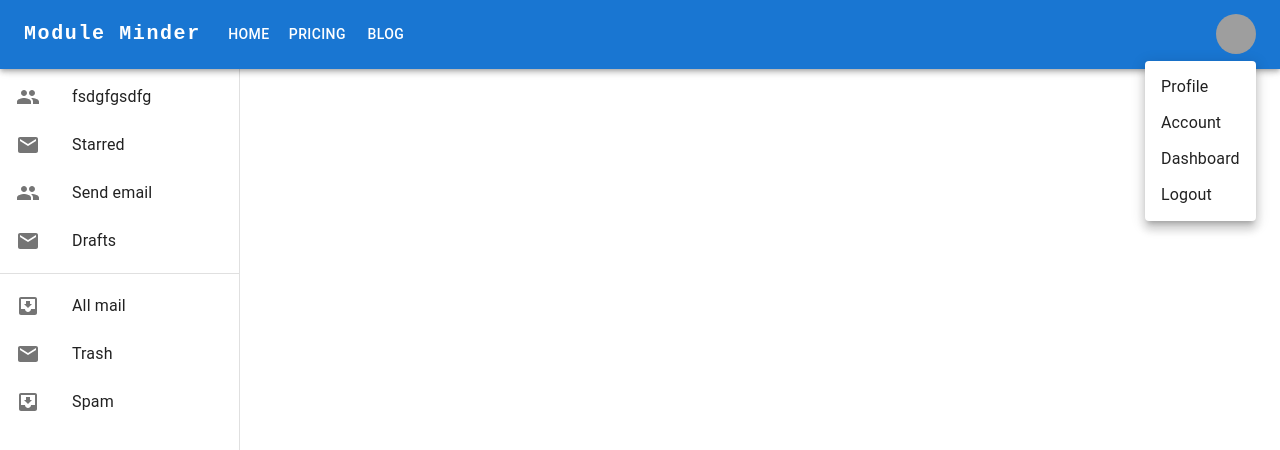
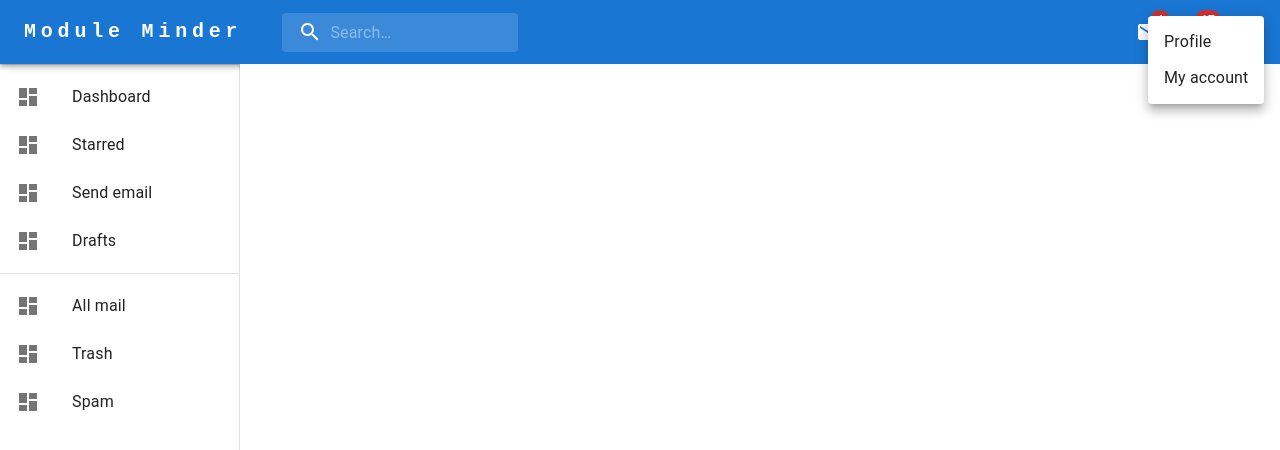
Before and after one commit to ITPM-JUN-WE-06/PMMS_frontend, a Next.js app: page / in a window 1280 px wide. Both pictures are taken after a click on the button "account of current user". Shown: the top 450 px of the page. Built offline with nearby package versions, Linux system fonts and the light colour scheme; grey boxes are pictures that could not be loaded.

Commit message:
implement the nav bar and sidebar

```diff
--- a/app/components/navbar.tsx
+++ b/app/components/navbar.tsx
@@ -1,110 +1,176 @@
+"use client"
 import * as React from 'react';
+import { styled, alpha } from '@mui/material/styles';
 import AppBar from '@mui/material/AppBar';
 import Box from '@mui/material/Box';
 import Toolbar from '@mui/material/Toolbar';
 import IconButton from '@mui/material/IconButton';
 import Typography from '@mui/material/Typography';
+import InputBase from '@mui/material/InputBase';
+import Badge from '@mui/material/Badge';
+import MenuItem from '@mui/material/MenuItem';
 import Menu from '@mui/material/Menu';
 import MenuIcon from '@mui/icons-material/Menu';
-import Container from '@mui/material/Container';
-import Avatar from '@mui/material/Avatar';
-import Button from '@mui/material/Button';
-import Tooltip from '@mui/material/Tooltip';
-import MenuItem from '@mui/material/MenuItem';
-import AdbIcon from '@mui/icons-material/Adb';
+import SearchIcon from '@mui/icons-material/Search';
+import AccountCircle from '@mui/icons-material/AccountCircle';
+import MailIcon from '@mui/icons-material/Mail';
+import NotificationsIcon from '@mui/icons-material/Notifications';
+import MoreIcon from '@mui/icons-material/MoreVert';
+import SchoolIcon from '@mui/icons-material/School';
 
-const pages = ['Home', 'Pricing', 'Blog'];
-const settings = ['Profile', 'Account', 'Dashboard', 'Logout'];
+const Search = styled('div')(({ theme }) => ({
+  position: 'relative',
+  borderRadius: theme.shape.borderRadius,
+  backgroundColor: alpha(theme.palette.common.white, 0.15),
+  '&:hover': {
+    backgroundColor: alpha(theme.palette.common.white, 0.25),
+  },
+  marginRight: theme.spacing(2),
+  marginLeft: 0,
+  width: '100%',
+  [theme.breakpoints.up('sm')]: {
+    marginLeft: theme.spacing(3),
+    width: 'auto',
+  },
+}));
 
-function ResponsiveAppBar() {
-  const [anchorElNav, setAnchorElNav] = React.useState<null | HTMLElement>(null);
-  const [anchorElUser, setAnchorElUser] = React.useState<null | HTMLElement>(null);
+const SearchIconWrapper = styled('div')(({ theme }) => ({
+  padding: theme.spacing(0, 2),
+  height: '100%',
+  position: 'absolute',
+  pointerEvents: 'none',
+  display: 'flex',
+  alignItems: 'center',
+  justifyContent: 'center',
+}));
 
-  const handleOpenNavMenu = (event: React.MouseEvent<HTMLElement>) => {
-    setAnchorElNav(event.currentTarget);
-  };
-  const handleOpenUserMenu = (event: React.MouseEvent<HTMLElement>) => {
-    setAnchorElUser(event.currentTarget);
+const StyledInputBase = styled(InputBase)(({ theme }) => ({
+  color: 'inherit',
+  '& .MuiInputBase-input': {
+    padding: theme.spacing(1, 1, 1, 0),
+    // vertical padding + font size from searchIcon
+    paddingLeft: `calc(1em + ${theme.spacing(4)})`,
+    transition: theme.transitions.create('width'),
+    width: '100%',
+    [theme.breakpoints.up('md')]: {
+      width: '20ch',
+    },
+  },
+}));
+
+export default function PrimarySearchAppBar() {
+  const [anchorEl, setAnchorEl] = React.useState<null | HTMLElement>(null);
+  const [mobileMoreAnchorEl, setMobileMoreAnchorEl] =
+    React.useState<null | HTMLElement>(null);
+
+  const isMenuOpen = Boolean(anchorEl);
+  const isMobileMenuOpen = Boolean(mobileMoreAnchorEl);
+
+  const handleProfileMenuOpen = (event: React.MouseEvent<HTMLElement>) => {
+    setAnchorEl(event.currentTarget);
   };
 
-  const handleCloseNavMenu = () => {
-    setAnchorElNav(null);
+  const handleMobileMenuClose = () => {
+    setMobileMoreAnchorEl(null);
   };
 
-  const handleCloseUserMenu = () => {
-    setAnchorElUser(null);
+  const handleMenuClose = () => {
+    setAnchorEl(null);
+    handleMobileMenuClose();
   };
 
-  return (
-    <AppBar position="static">
-      <Container maxWidth="xl">
-        <Toolbar disableGutters>
-          {/* <AdbIcon sx={{ display: { xs: 'none', md: 'flex' }, mr: 1 }} /> */}
-          <Typography
-            variant="h6"
-            noWrap
-            component="a"
-            href=""
-            sx={{
-              mr: 2,
-              display: { xs: 'none', md: 'flex' },
-              fontFamily: 'monospace',
-              fontWeight: 700,
-              letterSpacing: '.1rem',
-              color: 'inherit',
-              textDecoration: 'none',
-              textAlign: 'center',
+  const handleMobileMenuOpen = (event: React.MouseEvent<HTMLElement>) => {
+    setMobileMoreAnchorEl(event.currentTarget);
+  };
+
+  const menuId = 'primary-search-account-menu';
+  const renderMenu = (
+    <Menu
+      anchorEl={anchorEl}
+      anchorOrigin={{
+        vertical: 'top',
+        horizontal: 'right',
       }}
+      id={menuId}
+      keepMounted
+      transformOrigin={{
+        vertical: 'top',
+        horizontal: 'right',
+      }}
+      open={isMenuOpen}
+      onClose={handleMenuClose}
     >
-            Module Minder
-          </Typography>
+      <MenuItem onClick={handleMenuClose}>Profile</MenuItem>
+      <MenuItem onClick={handleMenuClose}>My account</MenuItem>
+    </Menu>
+  );
 
-          <Box sx={{ flexGrow: 1, display: { xs: 'flex', md: 'none' } }}>
+  const mobileMenuId = 'primary-search-account-menu-mobile';
+  const renderMobileMenu = (
+    <Menu
+      anchorEl={mobileMoreAnchorEl}
+      anchorOrigin={{
+        vertical: 'top',
+        horizontal: 'right',
+      }}
+      id={mobileMenuId}
+      keepMounted
+      transformOrigin={{
+        vertical: 'top',
+        horizontal: 'right',
+      }}
+      open={isMobileMenuOpen}
+      onClose={handleMobileMenuClose}
+    >
+      <MenuItem>
+        <IconButton size="large" aria-label="show 4 new mails" color="inherit">
+          <Badge badgeContent={4} color="error">
+            <MailIcon />
+          </Badge>
+        </IconButton>
+        <p>Messages</p>
+      </MenuItem>
+      <MenuItem>
+        <IconButton
+          size="large"
+          aria-label="show 17 new notifications"
+          color="inherit"
+        >
+          <Badge badgeContent={17} color="error">
+            <NotificationsIcon />
+          </Badge>
+        </IconButton>
+        <p>Notifications</p>
+      </MenuItem>
+      <MenuItem onClick={handleProfileMenuOpen}>
         <IconButton
           size="large"
           aria-label="account of current user"
-              aria-controls="menu-appbar"
+          aria-controls="primary-search-account-menu"
           aria-haspopup="true"
-              onClick={handleOpenNavMenu}
           color="inherit"
         >
-              <MenuIcon />
+          <AccountCircle />
         </IconButton>
-            <Menu
-              id="menu-appbar"
-              anchorEl={anchorElNav}
-              anchorOrigin={{
-                vertical: 'bottom',
-                horizontal: 'left',
-              }}
-              keepMounted
-              transformOrigin={{
-                vertical: 'top',
-                horizontal: 'left',
-              }}
-              open={Boolean(anchorElNav)}
-              onClose={handleCloseNavMenu}
-              sx={{
-                display: { xs: 'block', md: 'none' },
-              }}
-            >
-              {pages.map((page) => (
-                <MenuItem key={page} onClick={handleCloseNavMenu}>
-                  <Typography textAlign="center">{page}</Typography>
+        <p>Profile</p>
       </MenuItem>
-              ))}
     </Menu>
-          </Box>
-          <AdbIcon sx={{ display: { xs: 'flex', md: 'none' }, mr: 1 }} />
+  );
+
+  return (
+    <Box sx={{ flexGrow: 1 }}>
+      <AppBar position="static">
+        <Toolbar>
+        <SchoolIcon sx={{ display: { xs: 'flex', md: 'none' }, mr: 1 }} />
+
           <Typography
-            variant="h5"
+            variant="h6"
             noWrap
             component="a"
             href="#app-bar-with-responsive-menu"
             sx={{
               mr: 2,
-              display: { xs: 'flex', md: 'none' },
-              flexGrow: 1,
+              display: { xs: 'none', md: 'flex' },
               fontFamily: 'monospace',
               fontWeight: 700,
               letterSpacing: '.3rem',
@@ -112,52 +178,61 @@
               textDecoration: 'none',
             }}
           >
-            LOGO
+            Module Minder
           </Typography>
-          <Box sx={{ flexGrow: 1, display: { xs: 'none', md: 'flex' } }}>
-            {pages.map((page) => (
-              <Button
-                key={page}
-                onClick={handleCloseNavMenu}
-                sx={{ my: 2, color: 'white', display: 'block' }}
+          <Search>
+            <SearchIconWrapper>
+              <SearchIcon />
+            </SearchIconWrapper>
+            <StyledInputBase
+              placeholder="Search…"
+              inputProps={{ 'aria-label': 'search' }}
+            />
+          </Search>
+          <Box sx={{ flexGrow: 1 }} />
+          <Box sx={{ display: { xs: 'none', md: 'flex' } }}>
+            <IconButton size="large" aria-label="show 4 new mails" color="inherit">
+              <Badge badgeContent={4} color="error">
+                <MailIcon />
+              </Badge>
+            </IconButton>
+            <IconButton
+              size="large"
+              aria-label="show 17 new notifications"
+              color="inherit"
             >
-                {page}
-              </Button>
-            ))}
+              <Badge badgeContent={17} color="error">
+                <NotificationsIcon />
+              </Badge>
+            </IconButton>
+            <IconButton
+              size="large"
+              edge="end"
+              aria-label="account of current user"
+              aria-controls={menuId}
+              aria-haspopup="true"
+              onClick={handleProfileMenuOpen}
+              color="inherit"
+            >
+              <AccountCircle />
+            </IconButton>
           </Box>
-
-          <Box sx={{ flexGrow: 0 }}>
-            <Tooltip title="Open settings">
-              <IconButton onClick={handleOpenUserMenu} sx={{ p: 0 }}>
-                <Avatar alt="Remy Sharp" src="/static/images/avatar/2.jpg" />
+          <Box sx={{ display: { xs: 'flex', md: 'none' } }}>
+            <IconButton
+              size="large"
+              aria-label="show more"
+              aria-controls={mobileMenuId}
+              aria-haspopup="true"
+              onClick={handleMobileMenuOpen}
+              color="inherit"
+            >
+              <MoreIcon />
             </IconButton>
-            </Tooltip>
-            <Menu
-              sx={{ mt: '45px' }}
-              id="menu-appbar"
-              anchorEl={anchorElUser}
-              anchorOrigin={{
-                vertical: 'top',
-                horizontal: 'right',
-              }}
-              keepMounted
-              transformOrigin={{
-                vertical: 'top',
-                horizontal: 'right',
-              }}
-              open={Boolean(anchorElUser)}
-              onClose={handleCloseUserMenu}
-            >
-              {settings.map((setting) => (
-                <MenuItem key={setting} onClick={handleCloseUserMenu}>
-                  <Typography textAlign="center">{setting}</Typography>
-                </MenuItem>
-              ))}
-            </Menu>
           </Box>
         </Toolbar>
-      </Container>
       </AppBar>
+      {renderMobileMenu}
+      {renderMenu}
+    </Box>
   );
 }
-export default ResponsiveAppBar;
--- a/app/components/sidebar.jsx
+++ b/app/components/sidebar.jsx
@@ -1,3 +1,4 @@
+"use client"
 import * as React from 'react';
 import Box from '@mui/material/Box';
 import Drawer from '@mui/material/Drawer';
@@ -14,6 +15,7 @@
 import InboxIcon from '@mui/icons-material/MoveToInbox';
 import MailIcon from '@mui/icons-material/Mail';
 import GroupIcon from '@mui/icons-material/Group';
+import DashboardIcon from '@mui/icons-material/Dashboard';
 
 const drawerWidth = 240;
 
@@ -21,16 +23,7 @@
   return (
     <Box sx={{ display: 'flex' }}>
       <CssBaseline />
-      <AppBar
-        position="fixed"
-        sx={{ width: `calc(100% - ${drawerWidth}px)`, ml: `${drawerWidth}px` }}
-      >
-        {/* <Toolbar>
-          <Typography variant="h6" noWrap component="div">
-            Permanent drawer
-          </Typography>
-        </Toolbar> */}
-      </AppBar>
+
       <Drawer
         sx={{
           width: drawerWidth,
@@ -38,6 +31,7 @@
           '& .MuiDrawer-paper': {
             width: drawerWidth,
             boxSizing: 'border-box',
+            zIndex: -1,
           },
         }}
         variant="permanent"
@@ -46,11 +40,14 @@
         <Toolbar />
         <Divider />
         <List>
-          {['fsdgfgsdfg', 'Starred', 'Send email', 'Drafts'].map((text, index) => (
+          {['Dashboard', 'Starred', 'Send email', 'Drafts'].map((text, index) => (
             <ListItem key={text} disablePadding>
               <ListItemButton>
                 <ListItemIcon>
-                    {index % 2 === 0 ? <GroupIcon /> : <MailIcon />}
+                  {index === 0 ? <DashboardIcon /> : null}
+                  {index === 1 ? <DashboardIcon /> : null}
+                  {index === 2 ? <DashboardIcon /> : null}
+                  {index === 3 ? <DashboardIcon /> : null}
                 </ListItemIcon>
                 <ListItemText primary={text} />
               </ListItemButton>
@@ -63,7 +60,9 @@
             <ListItem key={text} disablePadding>
               <ListItemButton>
                 <ListItemIcon>
-                  {index % 2 === 0 ? <InboxIcon /> : <MailIcon />}
+                {index === 0 ? <DashboardIcon /> : null}
+                {index === 1 ? <DashboardIcon /> : null}
+                {index === 2 ? <DashboardIcon /> : null}
                 </ListItemIcon>
                 <ListItemText primary={text} />
               </ListItemButton>
--- a/app/layout.tsx
+++ b/app/layout.tsx
@@ -1,6 +1,8 @@
 import type { Metadata } from "next";
 import { Inter } from "next/font/google";
 import "./globals.css";
+import NavBar from "./components/navbar";
+import SideBar from "./components/sidebar";
 
 const inter = Inter({ subsets: ["latin"] });
 
@@ -17,6 +19,8 @@
   return (
     <html lang="en">
       <body className={inter.className}>{children}</body>
+      <NavBar />
+      <SideBar />
     </html>
   );
 }
--- a/app/page.tsx
+++ b/app/page.tsx
@@ -1,15 +1,12 @@
 import Image from "next/image";
 'use client'
-
-import ResponsiveAppBar from "./components/navbar";
 import SideBar from "./components/sidebar";
 
 export default function Home() {
   return (
     <main>
       <div className="navbar-sidebar-container">
-        <ResponsiveAppBar/>
-        <SideBar/>
+
       </div>
     </main>
   );
```
Lines whose indentation alone changed are shown as unchanged.
